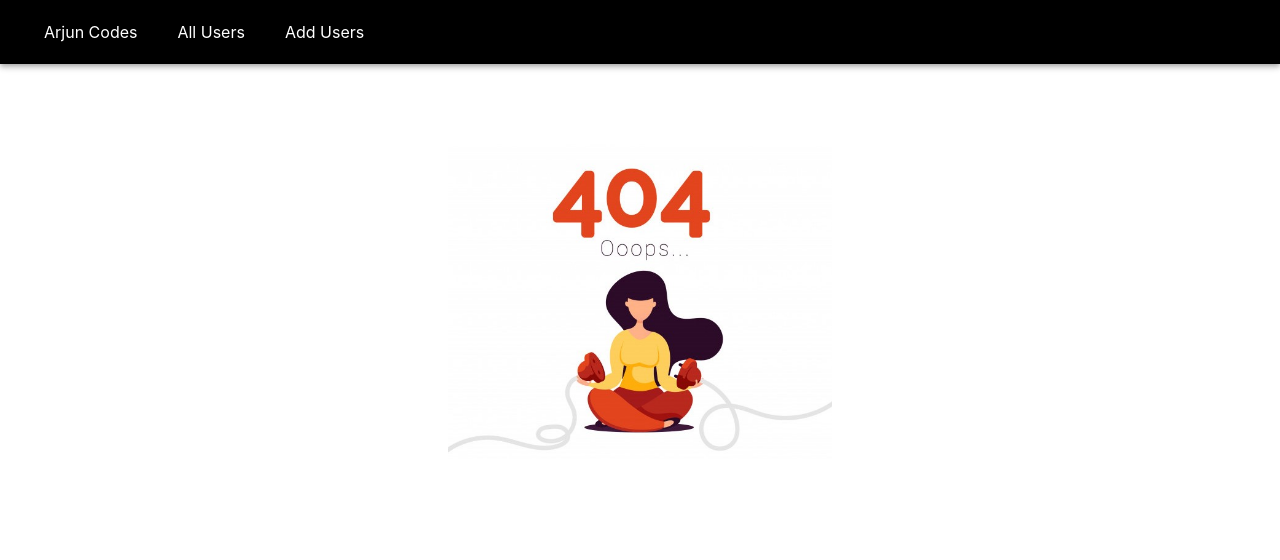
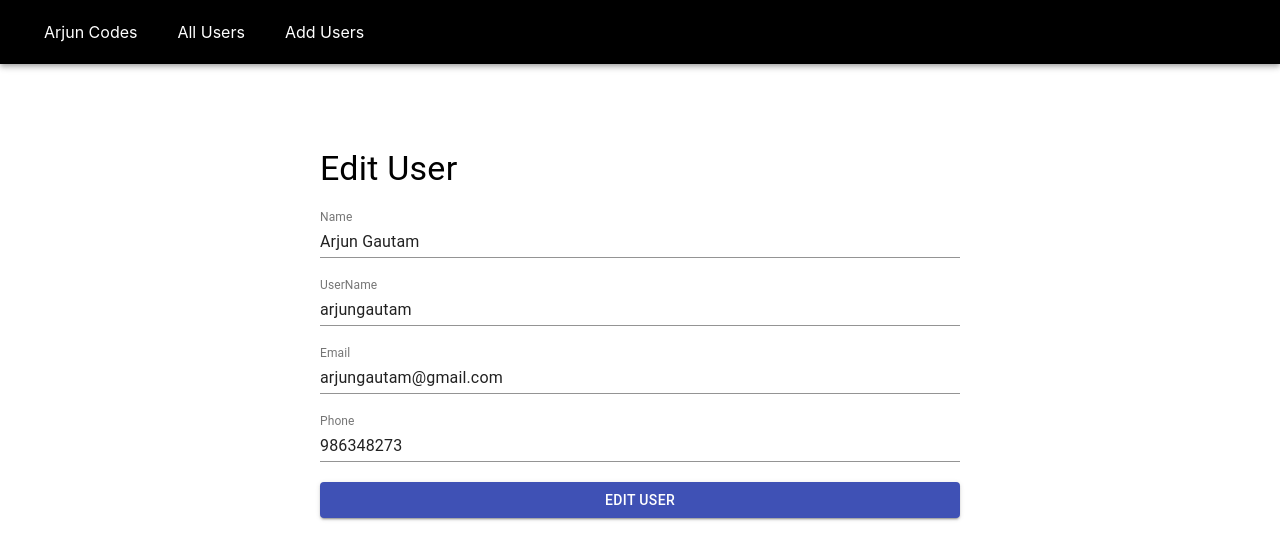
Before and after one commit to youtube-arjun-codes/Udemy-CRUD, a React (Create React App) app: page /edit/1 in a window 1280 px wide. Shown: the top 560 px of the page. Built offline with nearby package versions, Linux system fonts and the light colour scheme; data requests are answered from the project's data file.

Commit message:
CRUD operation completed

```diff
--- a/src/App.js
+++ b/src/App.js
@@ -5,6 +5,7 @@ import AllUsers from "./Components/AllUsers";
 import AddUsers from "./Components/AddUsers";
 import {BrowserRouter, Route, Switch} from "react-router-dom";
 import NotFound from "./Components/NotFound";
+import EditUsers from "./Components/EditUser";
 
 
 function App() {
@@ -15,6 +16,7 @@ function App() {
                 <Route exact path={"/"} component={ArjunCodes}/>
                 <Route exact path={"/all"} component={AllUsers}/>
                 <Route exact path={"/add"} component={AddUsers}/>
+                <Route exact path={"/edit/:id"} component={EditUsers}/>
                 <Route component={NotFound}/>
             </Switch>
 
--- a/src/Components/AddUsers.js
+++ b/src/Components/AddUsers.js
@@ -32,7 +32,7 @@ const AddUsers = () => {
 
     const addUserDetails=async ()=>{
         await addUser(user)
-        history.push("./all")
+        history.push("/all")
     }
 
     return (
--- a/src/Components/AllUsers.js
+++ b/src/Components/AllUsers.js
@@ -1,6 +1,7 @@
-import {getUsers} from "../Service/api";
+import {getUsers,deleteUser} from "../Service/api";
 import {useEffect, useState} from "react";
 import {Table, TableBody, TableCell, TableHead, TableRow, makeStyles, Button, Tab} from "@material-ui/core";
+import {Link} from 'react-router-dom'
 
 const useStyles = makeStyles({
         table: {
@@ -37,6 +38,11 @@ const AllUsers = () => {
         setUsers(response.data)
     }
 
+    const deleteUserData=async (id)=>{
+        await deleteUser(id);
+        getAllUsers();
+    }
+
     return (
         <>
             <Table className={classes.table}>
@@ -47,7 +53,7 @@ const AllUsers = () => {
                         <TableCell>UserName</TableCell>
                         <TableCell>Email</TableCell>
                         <TableCell>Phone</TableCell>
-                        <TableCell></TableCell>
+                        <TableCell>Actions</TableCell>
                     </TableRow>
                 </TableHead>
                 <TableBody>
@@ -59,8 +65,8 @@ const AllUsers = () => {
                             <TableCell>{user.email}</TableCell>
                             <TableCell>{user.phone}</TableCell>
                             <TableCell>
-                                <Button variant={"contained"} style={{marginRight:"10px"}} color={"primary"}>Edit</Button>
-                                <Button variant={"contained"} color={"secondary"}>Delete</Button>
+                                <Button variant={"contained"} style={{marginRight:"10px"}} color={"primary"} component={Link} to={`/edit/${user.id}`}>Edit</Button>
+                                <Button variant={"contained"} color={"secondary"} onClick={()=>deleteUserData(user.id)}>Delete</Button>
                             </TableCell>
                         </TableRow>
                     ))}
--- /dev/null
+++ b/src/Components/EditUser.js
@@ -0,0 +1,70 @@
+import {Button, FormControl, FormGroup, Input, InputLabel, makeStyles, Typography} from "@material-ui/core";
+import {useEffect, useState} from "react";
+import {editUser, getUsers} from "../Service/api";
+import {useHistory, useParams} from 'react-router-dom'
+
+const useStyles = makeStyles({
+    container: {
+        width: '50%',
+        margin: '5% 0 0 25%',
+        '&>*': {
+            marginTop: 20
+        }
+    }
+})
+
+const initialValue = {
+    name: "",
+    username: "",
+    email: "",
+    phone: ""
+}
+
+const EditUsers = () => {
+    const [user, setUser] = useState(initialValue);
+    const {name, username, email, phone} = user;
+    const {id} = useParams();
+    const classes = useStyles();
+    const history = useHistory();
+
+    useEffect(() => {
+        loadUserData();
+    },[])
+    const loadUserData = async () => {
+        const response=await getUsers(id)
+        setUser(response.data)
+    }
+
+    const onValueChange = (e) => {
+        setUser({...user, [e.target.name]: e.target.value})
+    }
+
+    const editUserDetails = async () => {
+        await editUser(id,user)
+        history.push("/all")
+    }
+
+    return (
+        <FormGroup className={classes.container}>
+            <Typography variant={'h4'}>Edit User</Typography>
+            <FormControl>
+                <InputLabel>Name</InputLabel>
+                <Input onChange={(e) => onValueChange(e)} name={"name"} value={name}/>
+            </FormControl>
+            <FormControl>
+                <InputLabel>UserName</InputLabel>
+                <Input onChange={(e) => onValueChange(e)} name={"username"} value={username}/>
+            </FormControl>
+            <FormControl>
+                <InputLabel>Email</InputLabel>
+                <Input onChange={(e) => onValueChange(e)} name={"email"} value={email}/>
+            </FormControl>
+            <FormControl>
+                <InputLabel>Phone</InputLabel>
+                <Input onChange={(e) => onValueChange(e)} name={"phone"} value={phone}/>
+            </FormControl>
+            <Button variant={"contained"} color={"primary"} onClick={() => editUserDetails()}>Edit User</Button>
+        </FormGroup>
+    )
+}
+export default EditUsers;
--- a/src/Database/db.json
+++ b/src/Database/db.json
@@ -4,19 +4,19 @@
       "name": "Arjun Gautam",
       "username": "arjungautam",
       "email": "arjungautam@gmail.com",
-      "phone": "9863482273",
+      "phone": "986348273",
       "id": 1
     },
     {
       "name": "Pooja Sharma",
-      "username": "puje",
+      "username": "puja1",
       "email": "pujasharma@gmail.com",
       "phone": "9863482274",
       "id": 2
     },
     {
       "name": "Rohit Sharma",
-      "username": "hitmatn",
+      "username": "hitman",
       "email": "rohit@gmail.com",
       "phone": "9873482273",
       "id": 3
@@ -25,22 +25,8 @@
       "name": "Virat Kohli",
       "username": "virat",
       "email": "virat@gmail.com",
-      "phone": "1231312313",
+      "phone": "981276612123",
       "id": 4
-    },
-    {
-      "name": "Arjun Gautam",
-      "username": "",
-      "email": "arjungautam5431@gmail.com",
-      "phone": "9863482273",
-      "id": 5
-    },
-    {
-      "name": "Arjun Gautam",
-      "username": "arjungautam5431",
-      "email": "arjungautam5431@gmail.com",
-      "phone": "9863482273",
-      "id": 6
     }
   ]
 }
--- a/src/Service/api.js
+++ b/src/Service/api.js
@@ -1,12 +1,20 @@
 import axios from "axios";
 
-const url='http://localhost:3003/users';
+const url = 'http://localhost:3003/users';
 
-export const getUsers=async ()=>{
-    return await axios.get(url);
+export const getUsers = async (id) => {
+    id = id || '';
+    return await axios.get(`${url}/${id}`);
 }
 
-export const addUser=async (user)=>{
-    return await axios.post(url,user);
+export const addUser = async (user) => {
+    return await axios.post(url, user);
 
 }
+
+export const editUser = async(id, user) => {
+    return await axios.put(`${url}/${id}`, user)
+}
+export const deleteUser=async (id)=>{
+    return await axios.delete((`${url}/${id}`))
+}
```
